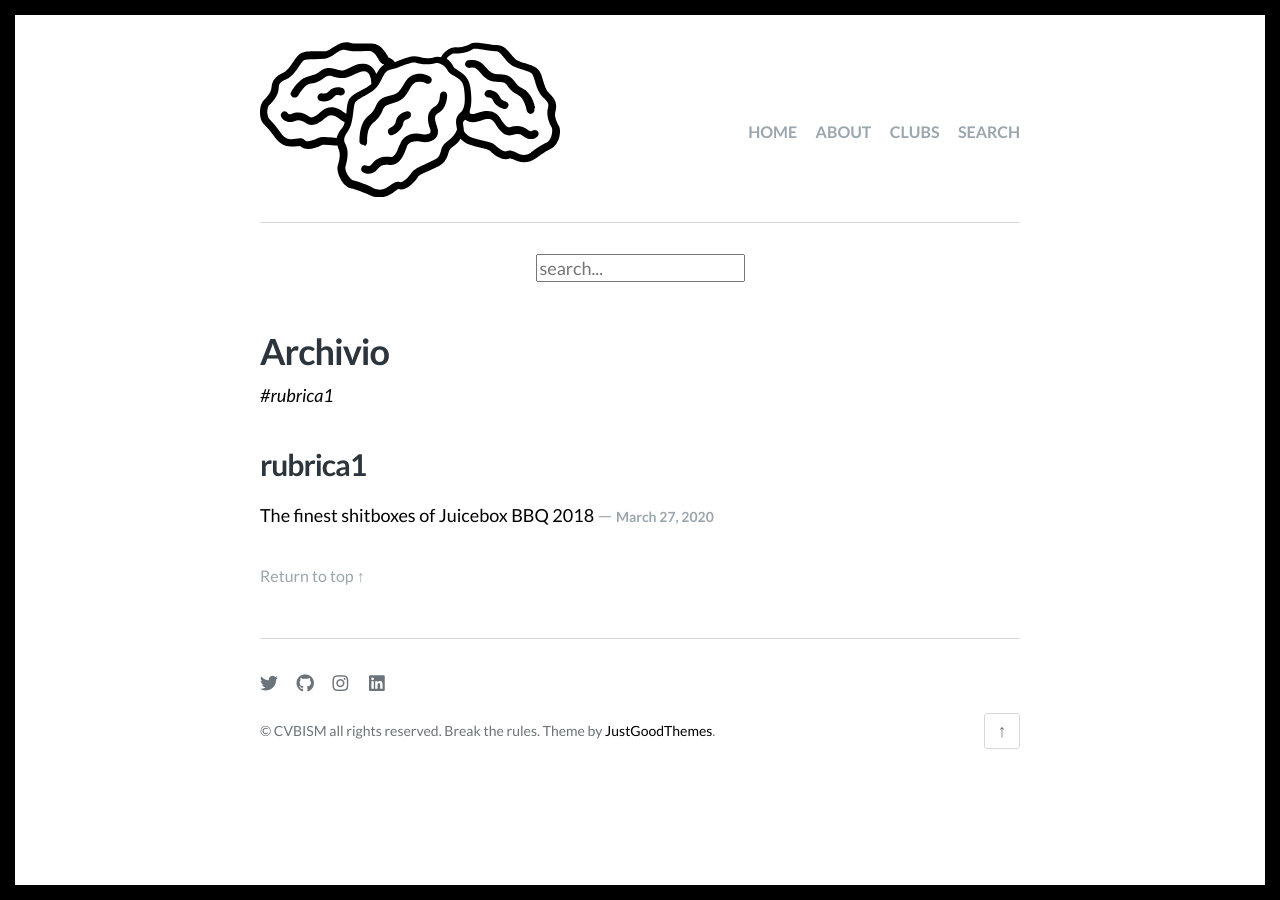
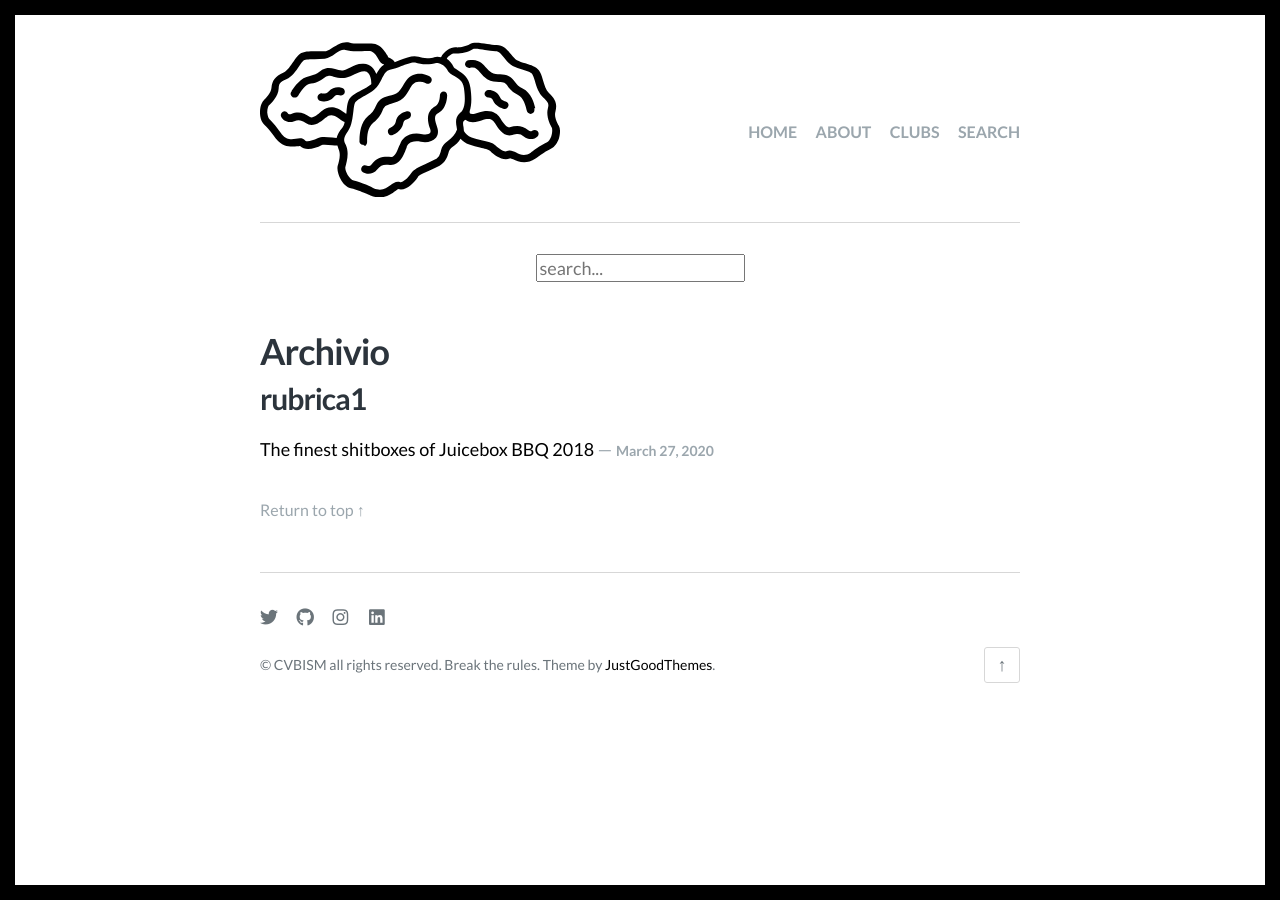
Before and after one commit to cvbism/Scriptor-Jekyll-Theme, a Jekyll site: the page built from tags.md, in a window 1280 px wide. Built offline with Jekyll 4.4.1, drawn with Linux system fonts in a browser that asks for light colours; some web fonts are replaced; comment, search, counter and statistics services are not loaded.

Commit message:
Update tags.html

```diff
--- a/_layouts/tags.html
+++ b/_layouts/tags.html
@@ -34,13 +34,13 @@ layout: default
       <h1 class="post-title">{{page.title}}</h1>
     </header><!-- .post-header -->
     <div class="post-content">
-      <div class="archive-tags">
+     <!-- <div class="archive-tags">
         {% capture site_tags %}{% for tag in site.tags %}{{ tag | first }}{% unless forloop.last %},{% endunless %}{% endfor %}{% endcapture %}
         {% assign sortedTags = site_tags | split:',' | sort %}
         {% for tag in sortedTags %}
         <a href="#{{ tag | cgi_escape }}">{{ tag }}</a>{% unless forloop.last %} {% endunless %}
         {% endfor %}
-      </div><!-- .archive-tag-list -->
+      </div>--> <!-- .archive-tag-list -->
       {% for tag in sortedTags %}
         <h2 id="{{ tag | cgi_escape }}">{{ tag }}</h2>
         <ul class="archive-post-list">
```
